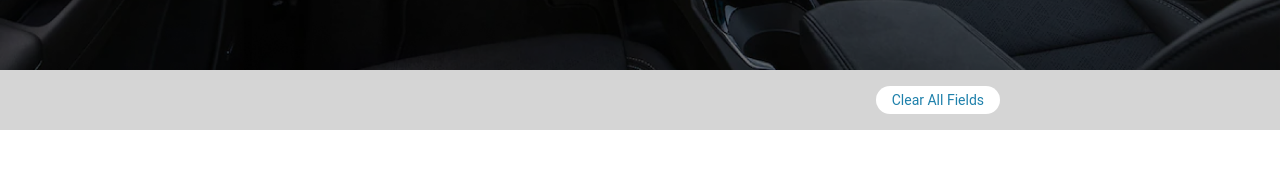
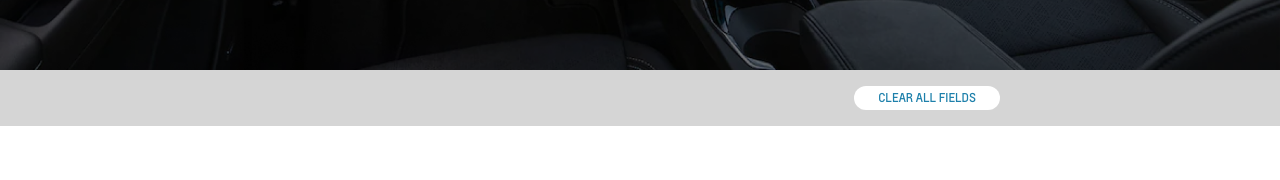
Before and after one commit to kaina-agency/qmerit, a Next.js app: page / in a window 1280 px wide. Shown: the part 458-638 px from the top of the page. Built offline with nearby package versions, Linux system fonts and the light colour scheme; a web font is replaced by a local one.

Commit message:
reset button styling

```diff
--- a/components/common.tsx
+++ b/components/common.tsx
@@ -112,9 +112,9 @@ export default function Common({ path }: { path: 'path1' | 'path2' }) {
         </div>
       </header>
 
-      <div className="bg-grey-line" style={{width: "100%", position: "sticky", top: 0}}>
+      <div className="bg-grey-line" style={{width: "100%", position: "sticky", top: 0, fontFamily: 'louis', zIndex: 999}}>
         <div className="container max-w-screen-md mx-auto py-4 pr-6 flex justify-end">
-          <button onClick={reset} className="bg-white hover:text-error text-blue text-sm px-4 py-1 br-8 rounded-full">{isEnglish ? 'Clear All Fields' : 'Effacer Tous les Champs'}</button>
+          <button onClick={reset} className="bg-white hover:text-error text-blue text-xs text-bold uppercase px-6 py-1 br-8 rounded-full">{isEnglish ? 'Clear All Fields' : 'Effacer Tous les Champs'}</button>
         </div>
       </div>
 
```
